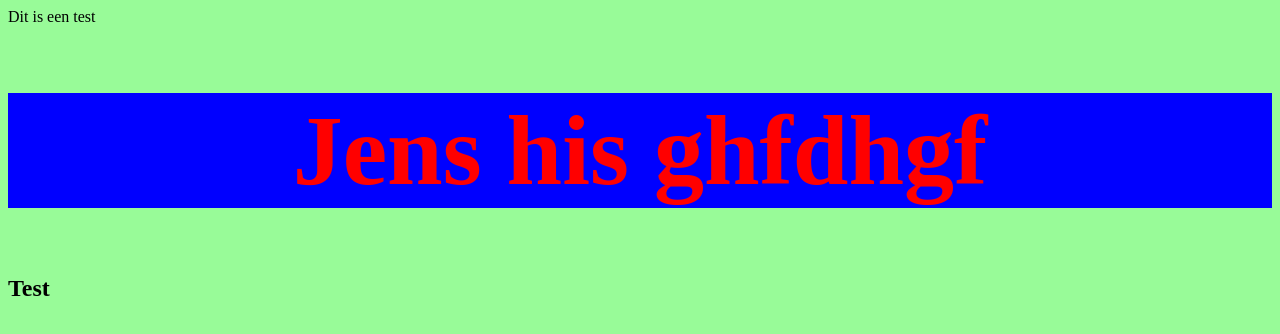
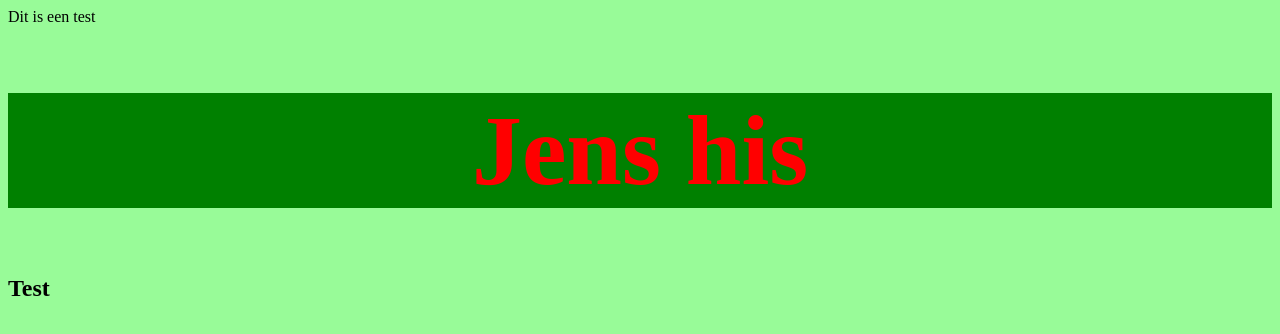
Before and after one commit to jensrott/jensrott.github.io, a plain HTML site: page index.html in a window 1280 px wide. Drawn offline with Linux system fonts and the light colour scheme.

Commit message:
aanpassingen

```diff
--- a/_css/main.css
+++ b/_css/main.css
@@ -5,7 +5,7 @@ background-color: palegreen;
 }
 
 h1 {
-background-color: blue;
+background-color: green;
 color: red;
 font-size: 100px;
 text-align: center;
--- a/index.html
+++ b/index.html
@@ -9,7 +9,7 @@
     <title>website</title>
 </head>
 <body>
-<h1>Jens his ghfdhgf </h1>
+<h1>Jens his  </h1>
 <h2>Test</h2>
 
 </body>
```
